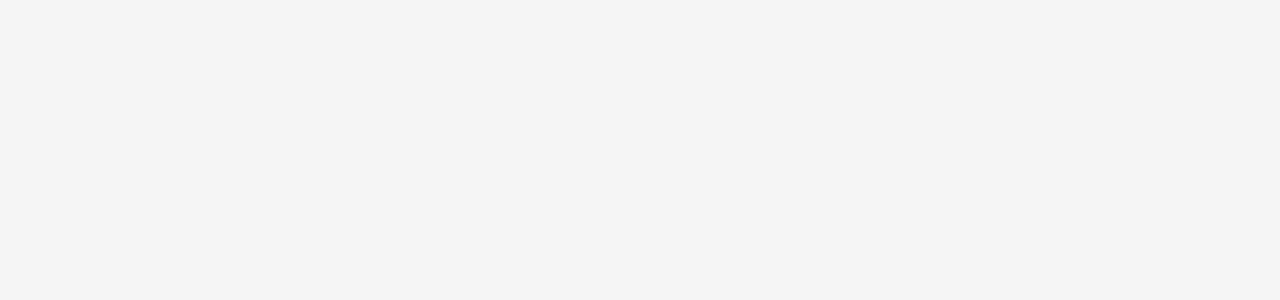
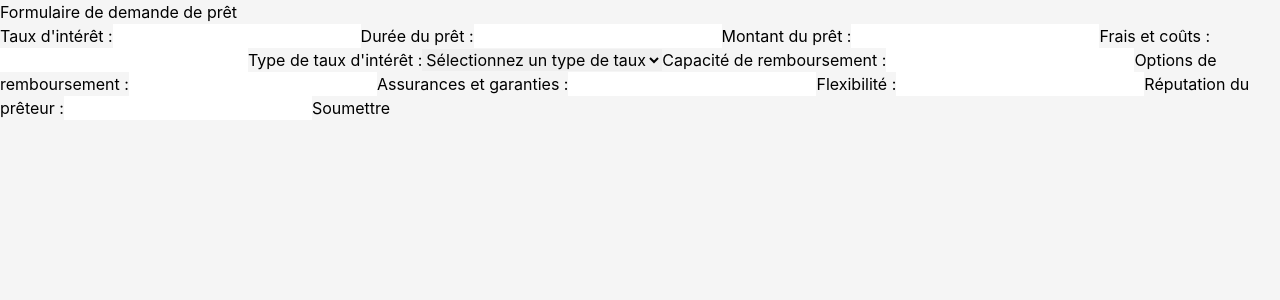
Before and after one commit to PaladinSkyland/MasterCamp, a React (Create React App) app in the folder client/: page /customer/loanApplication in a window 1280 px wide. Before the commit this address had no page. Shown: the top 300 px of the page. Built offline with nearby package versions, Linux system fonts and the light colour scheme.

Commit message:
ADDIND not found page

```diff
--- a/client/src/App.js
+++ b/client/src/App.js
@@ -9,6 +9,8 @@ import RegisterPage from "./components/RegisterPage";
 import HomePage from "./components/HomePage";
 import WelcomePage from "./components/WelcomePage";
 import AccountPage from "./components/AccountPage";
+import ErrorPage from "./components/ErrorPage";
+import LoanApplicationPage from "./components/customer/LoanApplicationPage";
 
 
 const App = () => {
@@ -42,6 +44,14 @@ const App = () => {
               </UserProvider>
             }
           />
+          <Route
+            path="/customer/loanApplication"
+            element={<LoanApplicationPage/>}
+            />
+          <Route
+            path="/*"
+            element={<ErrorPage />}
+          />
         </Routes>
       </AuthProvider>
     </Router>
--- /dev/null
+++ b/client/src/components/ErrorPage.js
@@ -0,0 +1,29 @@
+import React from "react"
+import { useNavigate } from "react-router-dom";
+
+const ErrorPage = () => {
+  const navigate = useNavigate();
+
+
+  const returnHome = () => {
+    navigate("/", { replace: true });
+  };
+
+
+  return (
+
+<div id="notfound" class="h-screen flex justify-center items-center">
+  <div class="text-center">
+    <h1 class="font-montserrat font-bold text-7xl mb-8">Oops!</h1>
+    <h2 class="font-montserrat font-bold text-3xl uppercase text-black mb-8">404 - Page not found</h2>
+    <p class="font-montserrat text-base font-normal text-black mb-4">The page you are looking for might have been removed, had its name changed, or is temporarily unavailable.</p>
+    <button onClick={returnHome} href="#" class="font-montserrat text-base text-white font-bold uppercase bg-blue-500 inline-block py-4 px-8 rounded-3xl shadow-box">retour</button>
+
+  </div>
+</div>
+
+
+  );
+};
+
+export default ErrorPage;
--- /dev/null
+++ b/client/src/components/customer/LoanApplicationPage.js
@@ -0,0 +1,79 @@
+import React, {useState } from "react";
+import { useNavigate } from "react-router-dom";
+
+const LoanApplicationPage = () => {
+  const navigate = useNavigate();
+  const [interestRate, setInterestRate] = useState('');
+  const [loanDuration, setLoanDuration] = useState('');
+  const [loanAmount, setLoanAmount] = useState('');
+  const [feesAndCosts, setFeesAndCosts] = useState('');
+  const [interestType, setInterestType] = useState('');
+  const [repaymentCapacity, setRepaymentCapacity] = useState('');
+  const [repaymentOptions, setRepaymentOptions] = useState('');
+  const [insuranceAndGuarantees, setInsuranceAndGuarantees] = useState('');
+  const [flexibility, setFlexibility] = useState('');
+  const [lenderReputation, setLenderReputation] = useState('');
+
+
+
+
+  const handleSubmit = (e) => {
+    e.preventDefault();
+    // Effectuer des actions supplémentaires avec les valeurs des champs
+  };
+
+  return (
+    <div>
+      <h1>Formulaire de demande de prêt</h1>
+      <form onSubmit={handleSubmit}>
+        <label>
+          Taux d'intérêt :
+          <input type="number" step="0.01" value={interestRate} onChange={(e) => setInterestRate(e.target.value)} />
+        </label>
+        <label>
+          Durée du prêt :
+          <input type="number" value={loanDuration} onChange={(e) => setLoanDuration(e.target.value)} />
+        </label>
+        <label>
+          Montant du prêt :
+          <input type="number" value={loanAmount} onChange={(e) => setLoanAmount(e.target.value)} />
+        </label>
+        <label>
+          Frais et coûts :
+          <input type="text" value={feesAndCosts} onChange={(e) => setFeesAndCosts(e.target.value)} />
+        </label>
+        <label>
+          Type de taux d'intérêt :
+          <select value={interestType} onChange={(e) => setInterestType(e.target.value)}>
+            <option value="">Sélectionnez un type de taux</option>
+            <option value="fixe">Taux fixe</option>
+            <option value="variable">Taux variable</option>
+          </select>
+        </label>
+        <label>
+          Capacité de remboursement :
+          <input type="number" value={repaymentCapacity} onChange={(e) => setRepaymentCapacity(e.target.value)} />
+        </label>
+        <label>
+          Options de remboursement :
+          <input type="text" value={repaymentOptions} onChange={(e) => setRepaymentOptions(e.target.value)} />
+        </label>
+        <label>
+          Assurances et garanties :
+          <input type="text" value={insuranceAndGuarantees} onChange={(e) => setInsuranceAndGuarantees(e.target.value)} />
+        </label>
+        <label>
+          Flexibilité :
+          <input type="text" value={flexibility} onChange={(e) => setFlexibility(e.target.value)} />
+        </label>
+        <label>
+          Réputation du prêteur :
+          <input type="text" value={lenderReputation} onChange={(e) => setLenderReputation(e.target.value)} />
+        </label>
+        <button type="submit">Soumettre</button>
+      </form>
+    </div>
+  );
+};
+
+export default LoanApplicationPage;
```
